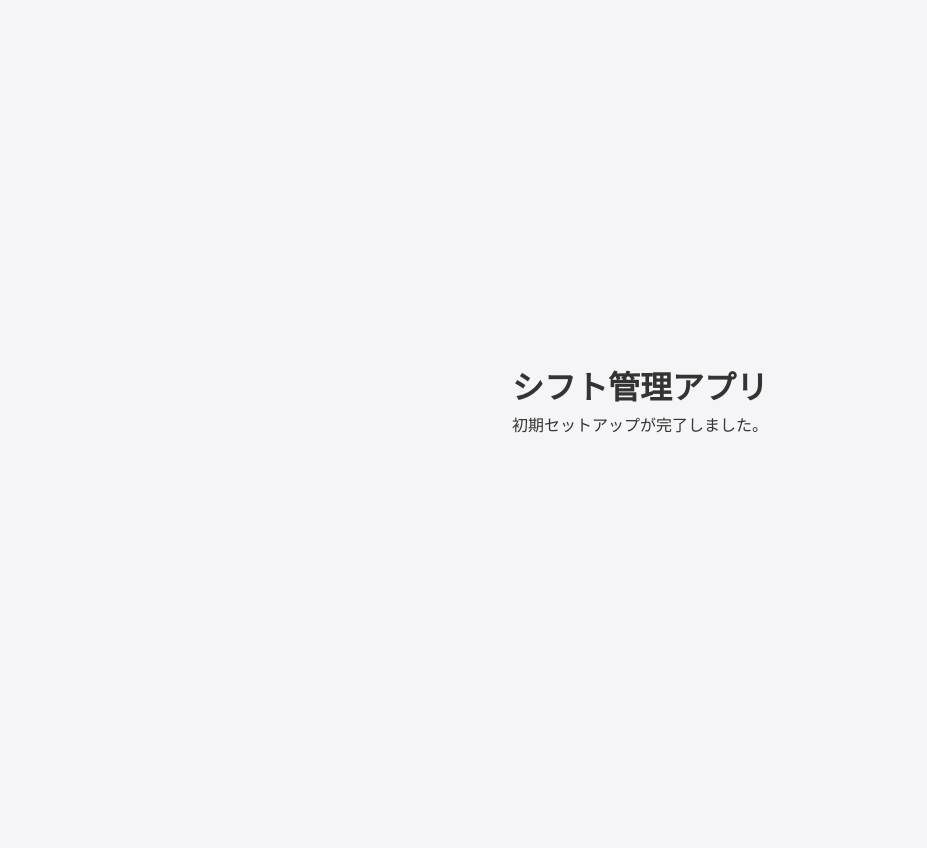
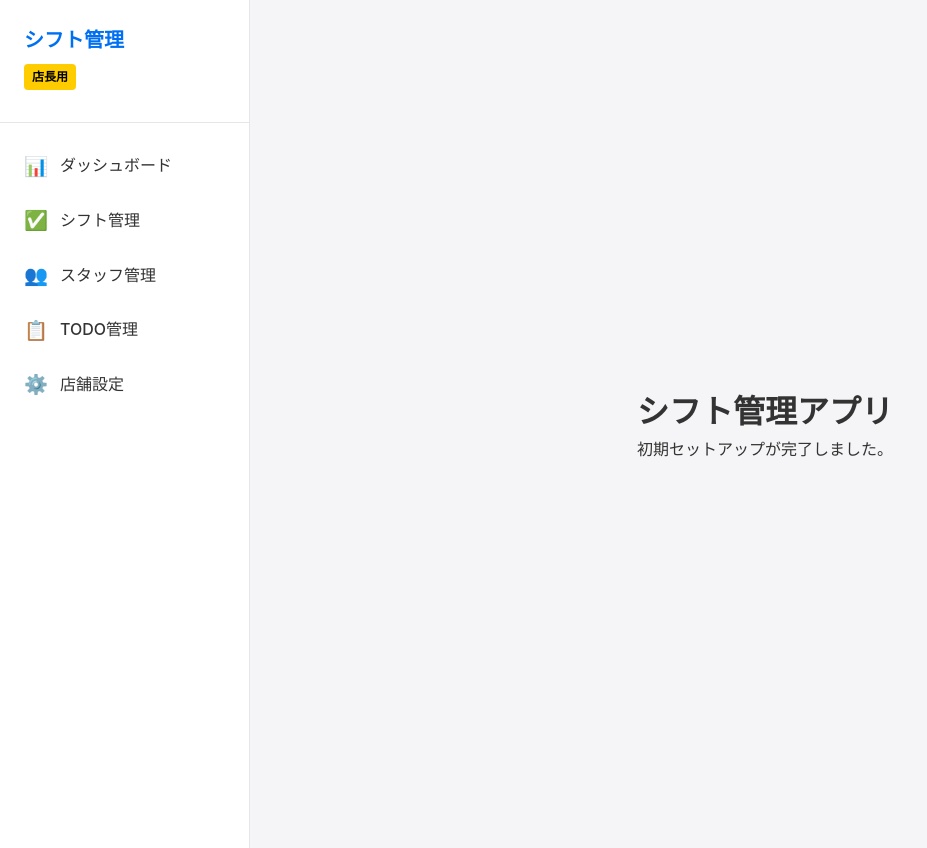
Before and after one commit to 10193308ab-dotcom/shift-management, a Next.js app: page / in a window 1280 px wide. Shown: the whole page, without its empty margins (0-927 px from the left). Before the commit the page ends 800 px from the top, so only its background shows below. Built offline with nearby package versions, Linux system fonts and the light colour scheme.

Commit message:
Add AppLayout, Sidebar, and BottomNav components

```diff
--- a/src/app/globals.css
+++ b/src/app/globals.css
@@ -38,3 +38,120 @@ ul {
   margin: 0 auto;
   padding: 0 1rem;
 }
+
+/* =========================================
+   App Layout
+   ========================================= */
+.app-layout {
+  display: flex;
+  min-height: 100vh;
+}
+
+.main-content {
+  flex-grow: 1;
+  padding: 1.5rem;
+  padding-bottom: 5rem; /* Space for bottom nav on mobile */
+  background-color: var(--bg-color);
+  margin-left: 0;
+}
+
+/* Sidebar (Hidden on mobile) */
+.sidebar {
+  display: none;
+  width: 250px;
+  background-color: var(--surface-color);
+  border-right: 1px solid var(--border-color);
+  flex-direction: column;
+  padding: 1.5rem 0;
+}
+
+.sidebar-header {
+  padding: 0 1.5rem 2rem;
+  border-bottom: 1px solid var(--border-color);
+  margin-bottom: 1rem;
+}
+
+.sidebar-header h2 {
+  font-size: 1.25rem;
+  color: var(--primary-color);
+}
+
+.badge {
+  display: inline-block;
+  padding: 0.2rem 0.5rem;
+  font-size: 0.75rem;
+  background-color: var(--warning-color);
+  color: #000;
+  border-radius: 4px;
+  margin-top: 0.5rem;
+  font-weight: bold;
+}
+
+.sidebar-item {
+  display: flex;
+  align-items: center;
+  padding: 0.75rem 1.5rem;
+  color: var(--text-color);
+  font-weight: 500;
+  transition: background-color 0.2s;
+}
+
+.sidebar-item:hover, .sidebar-item.active {
+  background-color: #eaf4ff;
+  color: var(--primary-color);
+  border-right: 3px solid var(--primary-color);
+}
+
+.sidebar-icon {
+  margin-right: 0.75rem;
+  font-size: 1.2rem;
+}
+
+/* Bottom Nav (Mobile only) */
+.bottom-nav {
+  display: flex;
+  position: fixed;
+  bottom: 0;
+  left: 0;
+  width: 100%;
+  background-color: var(--surface-color);
+  border-top: 1px solid var(--border-color);
+  z-index: 1000;
+  height: 60px;
+}
+
+.nav-item {
+  flex: 1;
+  display: flex;
+  flex-direction: column;
+  align-items: center;
+  justify-content: center;
+  color: #8e8e93;
+  font-size: 0.7rem;
+  padding: 0.25rem 0;
+}
+
+.nav-item.active {
+  color: var(--primary-color);
+}
+
+.nav-icon {
+  font-size: 1.3rem;
+  margin-bottom: 0.1rem;
+}
+
+/* Responsive adjustments */
+@media (min-width: 768px) {
+  .sidebar {
+    display: flex;
+  }
+
+  .bottom-nav {
+    display: none;
+  }
+
+  .main-content {
+    margin-left: 0;
+    padding-bottom: 1.5rem; /* Reset padding on desktop */
+  }
+}
--- a/src/app/layout.tsx
+++ b/src/app/layout.tsx
@@ -1,5 +1,6 @@
 import type { Metadata } from "next";
 import "./globals.css";
+import AppLayout from "@/components/layout/AppLayout";
 
 export const metadata: Metadata = {
   title: "シフト管理アプリ",
@@ -14,7 +15,9 @@ export default function RootLayout({
   return (
     <html lang="ja">
       <body>
-        {children}
+        <AppLayout>
+          {children}
+        </AppLayout>
       </body>
     </html>
   );
--- /dev/null
+++ b/src/components/layout/AppLayout.tsx
@@ -0,0 +1,17 @@
+'use client';
+
+import React from 'react';
+import BottomNav from './BottomNav';
+import Sidebar from './Sidebar';
+
+export default function AppLayout({ children }: { children: React.ReactNode }) {
+  return (
+    <div className="app-layout">
+      <Sidebar />
+      <main className="main-content">
+        {children}
+      </main>
+      <BottomNav />
+    </div>
+  );
+}
--- /dev/null
+++ b/src/components/layout/BottomNav.tsx
@@ -0,0 +1,29 @@
+'use client';
+
+import Link from 'next/link';
+import { usePathname } from 'next/navigation';
+
+export default function BottomNav() {
+  const pathname = usePathname();
+
+  const navItems = [
+    { name: 'カレンダー', path: '/staff', icon: '📅' },
+    { name: 'シフト申請', path: '/staff/apply', icon: '✏️' },
+    { name: 'TODO', path: '/staff/todo', icon: '✅' },
+    { name: '設定', path: '/staff/profile', icon: '👤' },
+  ];
+
+  return (
+    <nav className="bottom-nav">
+      {navItems.map((item) => {
+        const isActive = pathname === item.path || (item.path !== '/staff' && pathname.startsWith(item.path));
+        return (
+          <Link key={item.path} href={item.path} className={`nav-item ${isActive ? 'active' : ''}`}>
+            <span className="nav-icon">{item.icon}</span>
+            <span className="nav-label">{item.name}</span>
+          </Link>
+        );
+      })}
+    </nav>
+  );
+}
--- /dev/null
+++ b/src/components/layout/Sidebar.tsx
@@ -0,0 +1,36 @@
+'use client';
+
+import Link from 'next/link';
+import { usePathname } from 'next/navigation';
+
+export default function Sidebar() {
+  const pathname = usePathname();
+
+  const navItems = [
+    { name: 'ダッシュボード', path: '/manager', icon: '📊' },
+    { name: 'シフト管理', path: '/manager/shifts', icon: '✅' },
+    { name: 'スタッフ管理', path: '/manager/staff', icon: '👥' },
+    { name: 'TODO管理', path: '/manager/todo', icon: '📋' },
+    { name: '店舗設定', path: '/manager/settings', icon: '⚙️' },
+  ];
+
+  return (
+    <aside className="sidebar">
+      <div className="sidebar-header">
+        <h2>シフト管理</h2>
+        <span className="badge">店長用</span>
+      </div>
+      <nav className="sidebar-nav">
+        {navItems.map((item) => {
+          const isActive = pathname === item.path || (item.path !== '/manager' && pathname.startsWith(item.path));
+          return (
+            <Link key={item.path} href={item.path} className={`sidebar-item ${isActive ? 'active' : ''}`}>
+              <span className="sidebar-icon">{item.icon}</span>
+              {item.name}
+            </Link>
+          );
+        })}
+      </nav>
+    </aside>
+  );
+}
```
